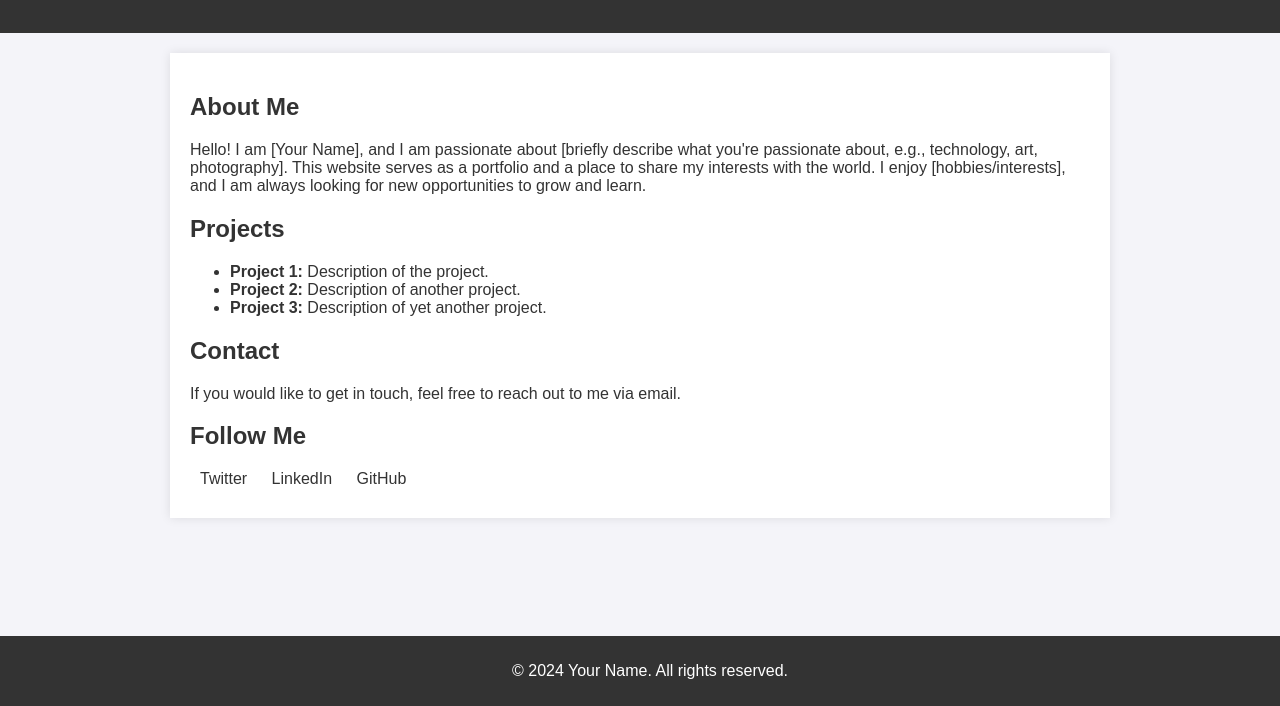
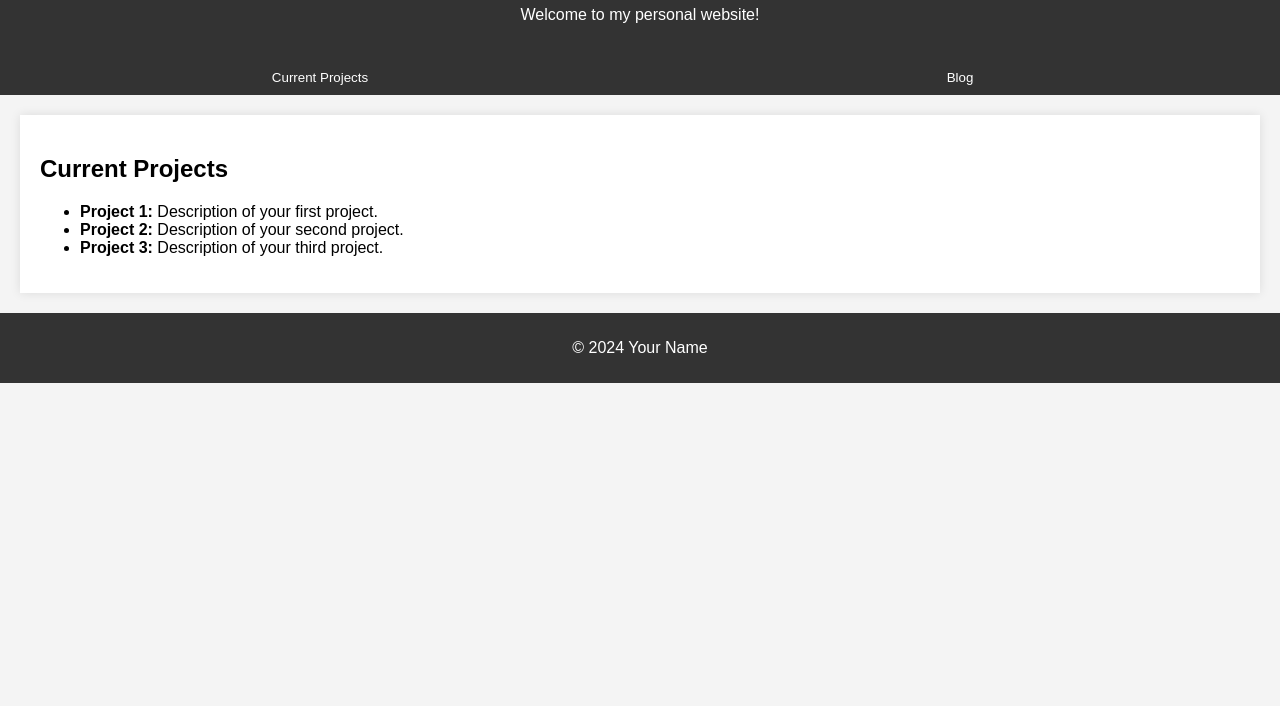
Before and after one commit to gtesterman/mywebsite, a plain HTML site: page index.html in a window 1280 px wide. Shown: the part 94-800 px from the top of the page. Drawn offline with Linux system fonts and the light colour scheme.

Commit message:
Update index.html

```diff
--- a/index.html
+++ b/index.html
@@ -3,15 +3,13 @@
 <head>
     <meta charset="UTF-8">
     <meta name="viewport" content="width=device-width, initial-scale=1.0">
-    <meta http-equiv="X-UA-Compatible" content="ie=edge">
     <title>Your Name - Personal Website</title>
     <style>
         body {
             font-family: Arial, sans-serif;
-            background-color: #f4f4f9;
             margin: 0;
             padding: 0;
-            color: #333;
+            background-color: #f4f4f4;
         }
         header {
             background-color: #333;
@@ -19,43 +17,37 @@
             padding: 20px;
             text-align: center;
         }
-        header h1 {
-            margin: 0;
+        .tabs {
+            display: flex;
+            justify-content: center;
+            background-color: #333;
         }
-        .main-content {
-            max-width: 900px;
-            margin: 20px auto;
+        .tabs button {
+            padding: 10px 20px;
+            color: white;
+            background-color: #333;
+            border: none;
+            cursor: pointer;
+            flex: 1;
+        }
+        .tabs button:hover {
+            background-color: #555;
+        }
+        .tab-content {
+            display: none;
             padding: 20px;
             background-color: white;
+            margin: 20px;
             box-shadow: 0 0 10px rgba(0, 0, 0, 0.1);
         }
-        .main-content h2 {
-            color: #333;
-        }
-        .bio {
-            margin-bottom: 20px;
+        .active-tab {
+            display: block;
         }
         footer {
+            background-color: #333;
+            color: white;
             text-align: center;
             padding: 10px;
-            background-color: #333;
-            color: white;
-            position: fixed;
-            width: 100%;
-            bottom: 0;
-        }
-        a {
-            color: #333;
-            text-decoration: none;
-        }
-        a:hover {
-            text-decoration: underline;
-        }
-        .social-links {
-            margin: 10px 0;
-        }
-        .social-links a {
-            margin: 0 10px;
         }
     </style>
 </head>
@@ -66,37 +58,46 @@
     <p>Welcome to my personal website!</p>
 </header>
 
-<div class="main-content">
-    <section class="bio">
-        <h2>About Me</h2>
-        <p>Hello! I am [Your Name], and I am passionate about [briefly describe what you're passionate about, e.g., technology, art, photography]. This website serves as a portfolio and a place to share my interests with the world. I enjoy [hobbies/interests], and I am always looking for new opportunities to grow and learn.</p>
-    </section>
+<div class="tabs">
+    <button onclick="showTab('projects')">Current Projects</button>
+    <button onclick="showTab('blog')">Blog</button>
+</div>
 
-    <section class="projects">
-        <h2>Projects</h2>
-        <ul>
-            <li><strong>Project 1:</strong> Description of the project.</li>
-            <li><strong>Project 2:</strong> Description of another project.</li>
-            <li><strong>Project 3:</strong> Description of yet another project.</li>
-        </ul>
-    </section>
+<div id="projects" class="tab-content">
+    <h2>Current Projects</h2>
+    <ul>
+        <li><strong>Project 1:</strong> Description of your first project.</li>
+        <li><strong>Project 2:</strong> Description of your second project.</li>
+        <li><strong>Project 3:</strong> Description of your third project.</li>
+    </ul>
+</div>
 
-    <section class="contact">
-        <h2>Contact</h2>
-        <p>If you would like to get in touch, feel free to reach out to me via <a href="mailto:your-email@example.com">email</a>.</p>
-    </section>
-
-    <section class="social-links">
-        <h2>Follow Me</h2>
-        <a href="https://twitter.com/yourprofile" target="_blank">Twitter</a>
-        <a href="https://linkedin.com/in/yourprofile" target="_blank">LinkedIn</a>
-        <a href="https://github.com/yourprofile" target="_blank">GitHub</a>
-    </section>
+<div id="blog" class="tab-content">
+    <h2>Blog</h2>
+    <p><strong>Blog Post 1:</strong> This is the first post on my blog.</p>
+    <p><strong>Blog Post 2:</strong> This is the second post on my blog.</p>
+    <p><strong>Blog Post 3:</strong> This is the third post on my blog.</p>
 </div>
 
 <footer>
-    <p>&copy; 2024 Your Name. All rights reserved.</p>
+    <p>&copy; 2024 Your Name</p>
 </footer>
+
+<script>
+    function showTab(tabName) {
+        // Hide all tab contents
+        var tabs = document.querySelectorAll('.tab-content');
+        tabs.forEach(function(tab) {
+            tab.classList.remove('active-tab');
+        });
+
+        // Show the selected tab
+        document.getElementById(tabName).classList.add('active-tab');
+    }
+
+    // Set the default tab
+    document.getElementById('projects').classList.add('active-tab');
+</script>
 
 </body>
 </html>
```
